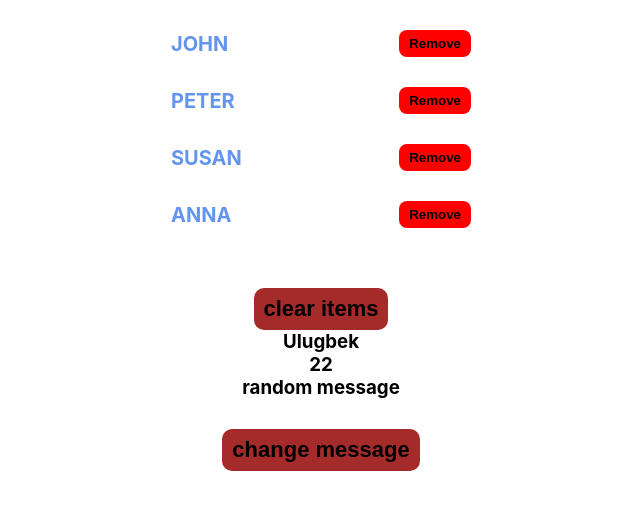
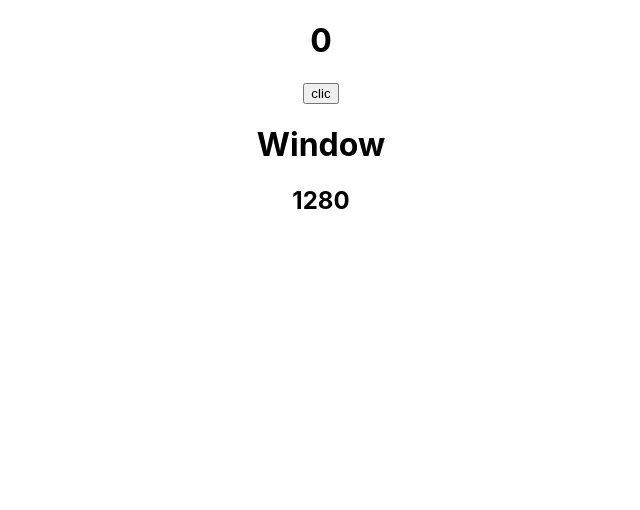
Before and after one commit to ulugbekmahammadjonov/react-lessons, a React (Create React App) app: page / in a window 1280 px wide. Shown: the top 510 px of the page, without its empty margins (319-959 px from the left). Built offline with nearby package versions, Linux system fonts and the light colour scheme.

Commit message:
hooks: useEffect

```diff
--- a/src/App.js
+++ b/src/App.js
@@ -1,11 +1,13 @@
 import './App.css';
-import UseStateAdvansed from './components/useStateAdvansed/UseStateAdvansed';
-import UseStateObject from './components/useStateAdvansed/UseStateObject';
+// import UseStateAdvansed from './components/useStateAdvansed/UseStateAdvansed';
+// import UseStateObject from './components/useStateAdvansed/UseStateObject';
+import UseEffectBesics from './components/useEffect/UseEffectBesics';
+import UseEffectCleanup from './components/useEffect/UseEffectCleanup';
 function App() {
   return (
     <div className="App">
-      <UseStateAdvansed />
-      <UseStateObject/>
+      <UseEffectBesics />
+      <UseEffectCleanup />
     </div>
   );
 }
--- /dev/null
+++ b/src/components/useEffect/UseEffectBesics.jsx
@@ -0,0 +1,21 @@
+import React,{useState, useEffect} from 'react'
+
+const UseEffectBesics = () => {
+  const [value, setValue] = useState(0)
+    useEffect(()=>{
+        console.log("useEffect call")
+        if(value >=5){
+            document.title = `Message new ${value}`;
+        }
+    }, [])
+
+    console.log("render comp")
+  return (
+    <div>
+      <h1>{value}</h1>
+      <button onClick={()=>setValue(value+1)}>clic </button>
+    </div>
+  )
+}
+
+export default UseEffectBesics
--- /dev/null
+++ b/src/components/useEffect/UseEffectCleanup.jsx
@@ -0,0 +1,24 @@
+import React, {useState, useEffect} from 'react'
+
+const UseEffectCleanup = () => {
+    const [size, setSize] = useState(window.innerWidth)
+    const checksize = ()=>{
+        setSize(window.innerWidth)
+    }
+
+    useEffect(()=>{
+        window.addEventListener("resize", checksize)
+        return ()=>{
+            window.removeEventListener("resize", checksize)
+        }
+    }, [])
+
+  return (
+    <div>
+        <h1>Window</h1>
+        <h2>{size}</h2>
+    </div>
+  )
+}
+
+export default UseEffectCleanup
```
